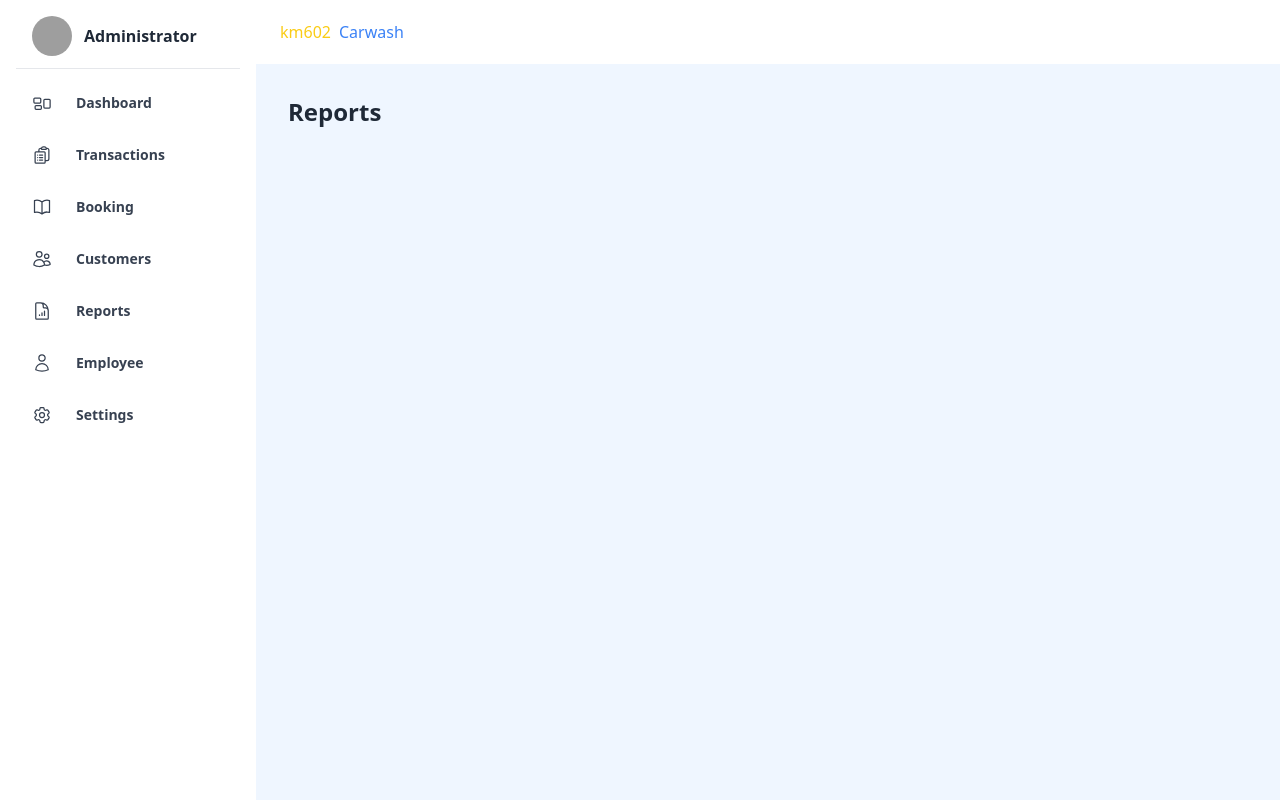
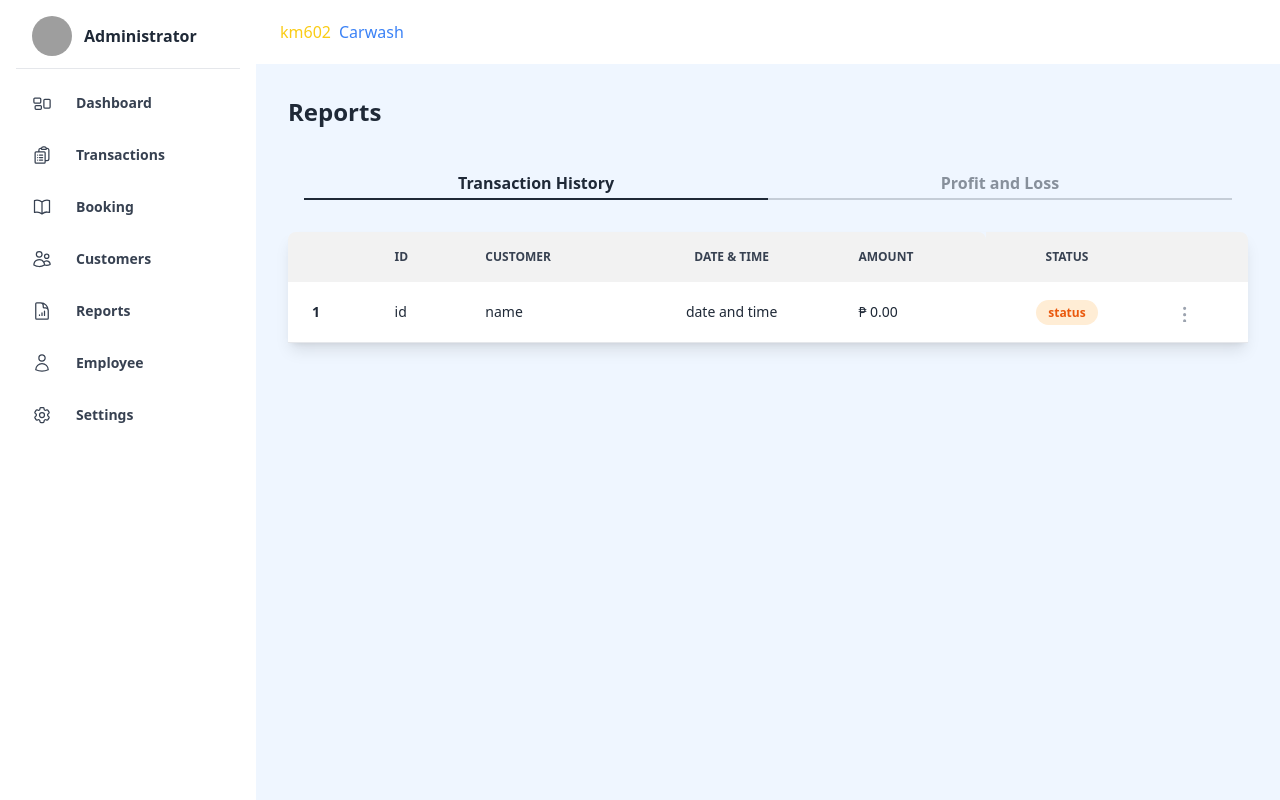
Before and after one commit to dongumayagay/km602, a SvelteKit app: page /admin/reports in a window 1280 px wide. Built offline with nearby package versions, Linux system fonts and the light colour scheme; no server answers; sample sign-in values are in the browser's storage; grey boxes are pictures that could not be loaded.

Commit message:
added tab and table for transact history

```diff
--- a/src/routes/(admin)/admin/reports/+page.svelte
+++ b/src/routes/(admin)/admin/reports/+page.svelte
@@ -1 +1,69 @@
+<script>
+    let active_transact_history = true;
+    let active_profit_loss = false;
+
+    function btn_transact_history(){
+        active_transact_history = true;
+        active_profit_loss = false;
+    }
+
+    function btn_profit_loss(){
+        active_transact_history = false;
+        active_profit_loss = true;
+    }
+</script>
+
 <span class="font-semibold text-2xl mb-8">Reports</span>
+
+<div class="tab">
+    <button on:click={btn_transact_history}
+    class="text-base font-semibold tab tab-bordered p-0 {active_transact_history ? 'tab-active' : ''} w-1/2">Transaction History</button>
+    <button on:click={btn_profit_loss}
+    class="text-base font-semibold tab tab-bordered p-0 {active_profit_loss ? 'tab-active' : ''} w-1/2">Profit and Loss</button>
+</div>
+
+{#if active_transact_history}
+<table class="min-w-max w-full table-auto shadow-lg my-6">
+    <thead class="">
+        <tr class="text-gray-700 uppercase text-xs leading-normal" style="background-color: #f2f2f2;">
+            <th class="rounded-tl-lg"></th>
+            <th class="py-4 px-6 text-left">ID</th>
+            <th class="py-4 px-6 text-left">Customer</th>
+            <th class="py-4 px-6 text-center">Date & Time</th>
+            <th class="rounded-tr-lg py-3 px-6 text-left">Amount</th>
+            <th class="py-4 px-6 text-center">Status</th>
+            <th class="rounded-tr-lg py-3 px-6 text-left"></th>
+        </tr>
+    </thead>
+    <tbody>
+        <tr class="border-b border-gray-200 bg-base-100 hover:bg-gray-200">
+            <td class="py-4 px-6 text-left font-bold text-sm">1</td>
+            <td class="py-4 px-6 text-left text-sm">id</td>
+            <td class="py- px-6 text-left text-sm">name</td>
+            <td class="py-4 px-6 text-center text-sm">date and time</td>
+            <td class="py-4 px-6 text-left text-sm">₱ 0.00</td>
+            <td class="py-4 px-6 text-center text-sm">
+                <span class="bg-orange-100 text-orange-600 py-1 px-3 rounded-full text-xs font-bold">status</span>
+            </td>
+            <td class="px-4 py-3">
+                <div  class="flex items-center space-x-4 text-sm">
+                <div class="dropdown dropdown-end">
+                    <!-- svelte-ignore a11y-no-noninteractive-tabindex -->
+                    <label for='' tabindex="0" class="flex items-center justify-between px-2 py-2 text-sm font-medium leading-5 rounded-lg text-gray-400 focus:outline-none focus:shadow-outline-gray" aria-label="Delete">
+                    <svg xmlns="http://www.w3.org/2000/svg" viewBox="0 0 19 19" fill="currentColor" class="w-5 h-5">
+                        <path d="M10.5 6a1.5 1.5 0 113 0 1.5 1.5 0 01-3 0zm0 6a1.5 1.5 0 113 0 1.5 1.5 0 01-3 0zm0 6a1.5 1.5 0 113 0 1.5 1.5 0 01-3 0z" clip-rule="evenodd" />
+                    </svg>
+                    </label>
+                    <!-- svelte-ignore a11y-no-noninteractive-tabindex -->
+                    <ul tabindex="0" class="dropdown-content menu p-2 shadow bg-base-100 rounded-box w-52">
+                    <li><button>More details</button></li>
+                    </ul>
+                </div>
+                </div>
+            </td>
+        </tr>
+    </tbody>
+</table>
+{:else}
+    profit and loss
+{/if}
--- a/src/routes/(admin)/admin/transactions/TransactTable.svelte
+++ b/src/routes/(admin)/admin/transactions/TransactTable.svelte
@@ -37,4 +37,4 @@
         </tr>
         {/each}
     </tbody>
-  </table>
+</table>
```
